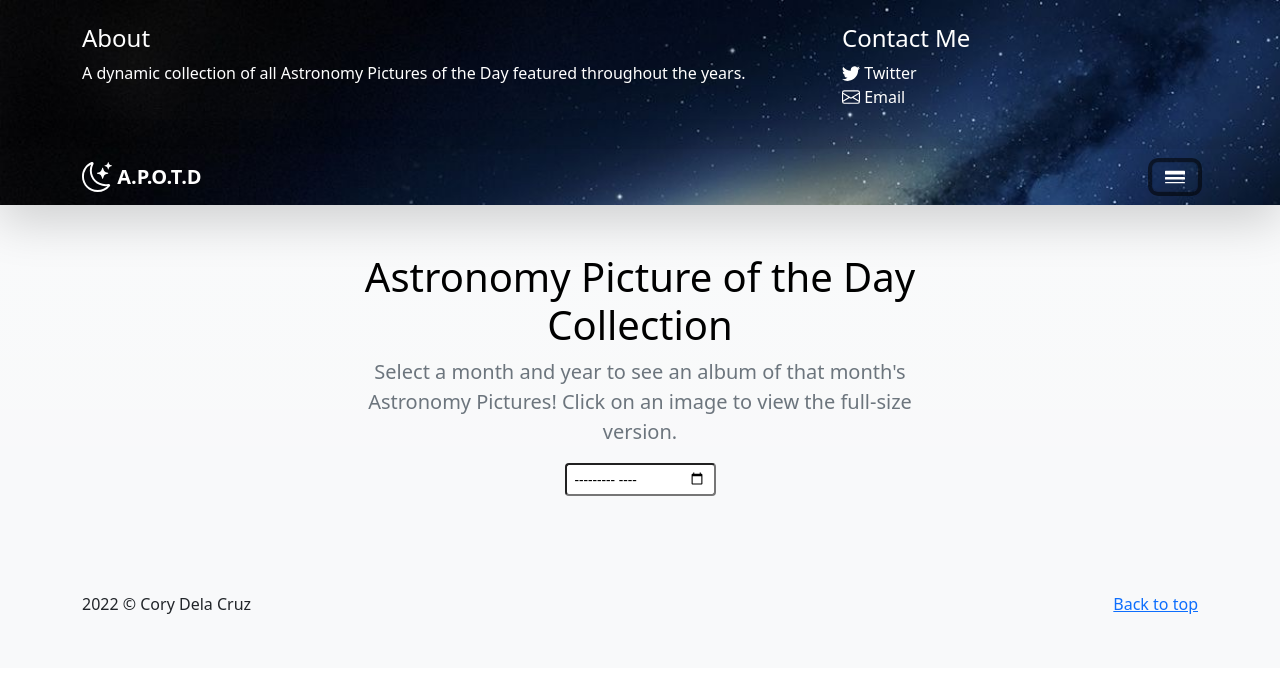
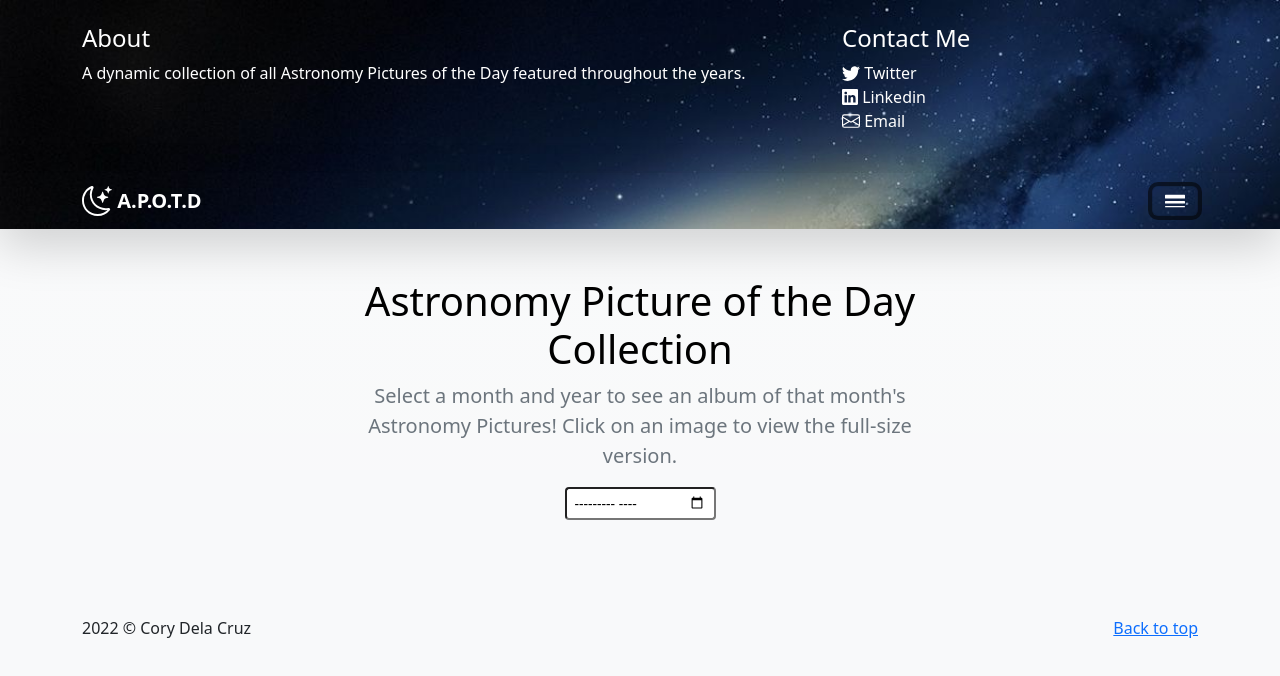
Before and after one commit to CoryDCruz/astro-potd-search-app, a website: page index.html in a window 1280 px wide. Both pictures are taken after a click on the button "toggle navigation". Drawn offline with nearby package versions, Linux system fonts and the light colour scheme.

Commit message:
added linkedin under Contact Me section in header

```diff
--- a/index.html
+++ b/index.html
@@ -32,6 +32,14 @@
                                         <path d="M5.026 15c6.038 0 9.341-5.003 9.341-9.334 0-.14 0-.282-.006-.422A6.685 6.685 0 0 0 16 3.542a6.658 6.658 0 0 1-1.889.518 3.301 3.301 0 0 0 1.447-1.817 6.533 6.533 0 0 1-2.087.793A3.286 3.286 0 0 0 7.875 6.03a9.325 9.325 0 0 1-6.767-3.429 3.289 3.289 0 0 0 1.018 4.382A3.323 3.323 0 0 1 .64 6.575v.045a3.288 3.288 0 0 0 2.632 3.218 3.203 3.203 0 0 1-.865.115 3.23 3.23 0 0 1-.614-.057 3.283 3.283 0 0 0 3.067 2.277A6.588 6.588 0 0 1 .78 13.58a6.32 6.32 0 0 1-.78-.045A9.344 9.344 0 0 0 5.026 15z"/>
                                     </svg>
                                     &nbsp;Twitter
+                                </a>
+                            </li>
+                            <li>
+                                <a href="https://www.linkedin.com/in/cory-dela-cruz-2a0b30b1/" class="d-flex align-items-center text-white" style="text-decoration:none">
+                                    <svg xmlns="http://www.w3.org/2000/svg" width="16" height="16" fill="currentColor" class="bi bi-linkedin" viewBox="0 0 16 16">
+                                        <path d="M0 1.146C0 .513.526 0 1.175 0h13.65C15.474 0 16 .513 16 1.146v13.708c0 .633-.526 1.146-1.175 1.146H1.175C.526 16 0 15.487 0 14.854V1.146zm4.943 12.248V6.169H2.542v7.225h2.401zm-1.2-8.212c.837 0 1.358-.554 1.358-1.248-.015-.709-.52-1.248-1.342-1.248-.822 0-1.359.54-1.359 1.248 0 .694.521 1.248 1.327 1.248h.016zm4.908 8.212V9.359c0-.216.016-.432.08-.586.173-.431.568-.878 1.232-.878.869 0 1.216.662 1.216 1.634v3.865h2.401V9.25c0-2.22-1.184-3.252-2.764-3.252-1.274 0-1.845.7-2.165 1.193v.025h-.016a5.54 5.54 0 0 1 .016-.025V6.169h-2.4c.03.678 0 7.225 0 7.225h2.4z"/>
+                                      </svg>
+                                      &nbsp;Linkedin
                                 </a>
                             </li>
                             <li>
```
